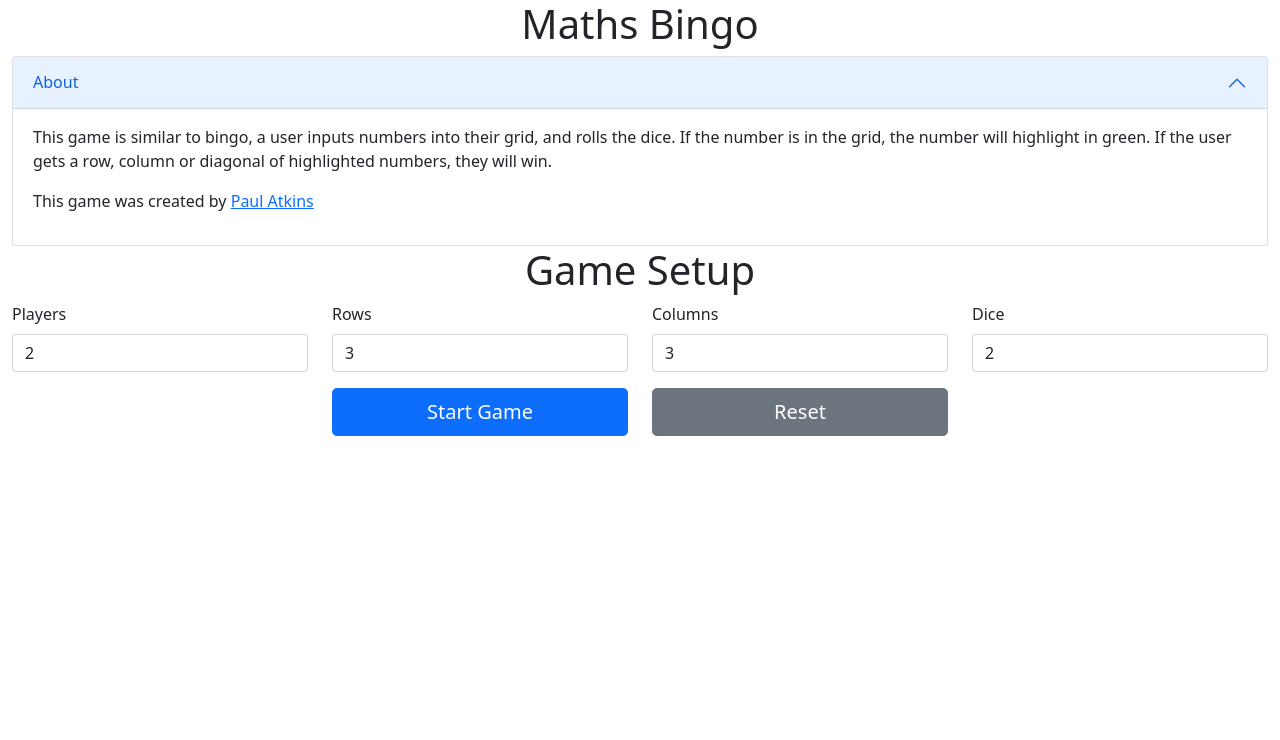
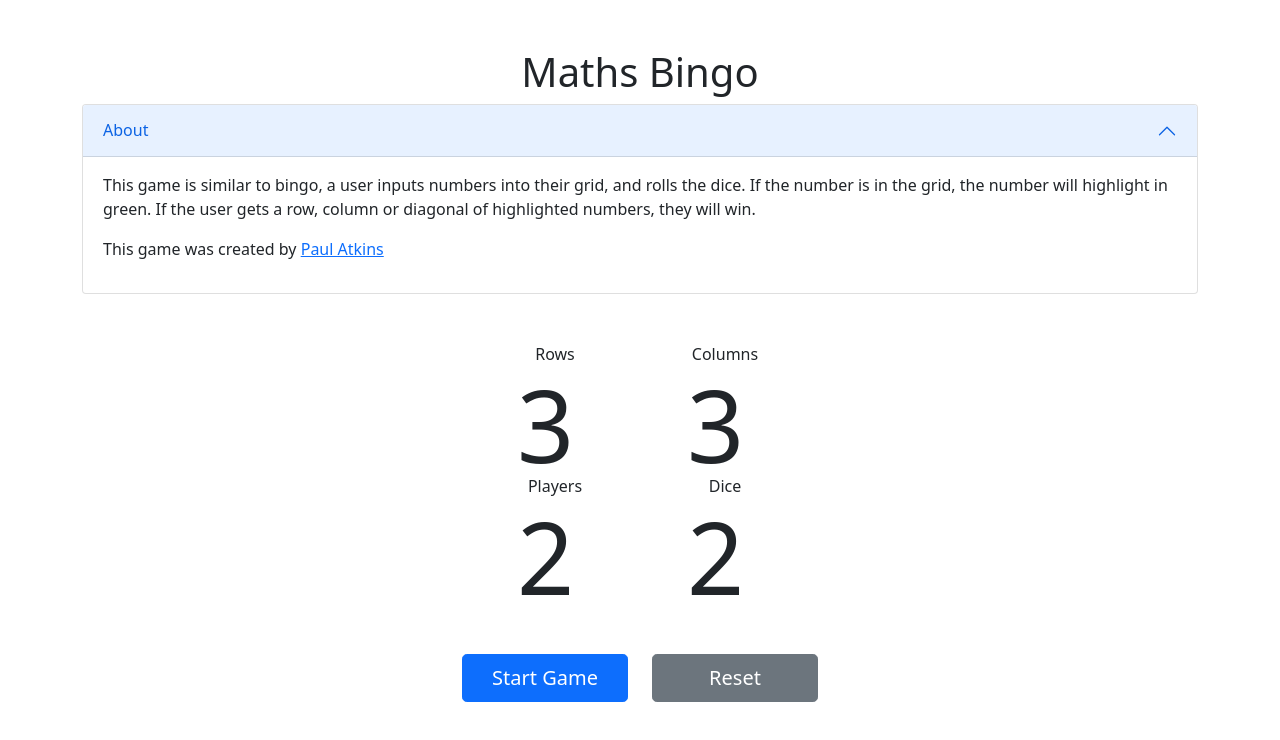
Before and after one commit to PaulAtkins88/math-bingo, a React (Create React App) app: page / in a window 1280 px wide. Shown: the top 740 px of the page. Built offline with nearby package versions, Linux system fonts and the light colour scheme.

Commit message:
Add some low hanging flare :sunglasses: git push

```diff
--- a/package.json
+++ b/package.json
@@ -11,6 +11,7 @@
     "@types/react": "^18.0.12",
     "@types/react-dom": "^18.0.5",
     "bootstrap": "^5.1.3",
+    "bootstrap-icons": "^1.8.3",
     "react": "^18.1.0",
     "react-bootstrap": "^2.4.0",
     "react-dom": "^18.1.0",
--- a/src/App.tsx
+++ b/src/App.tsx
@@ -1,9 +1,9 @@
-import 'bootstrap/dist/css/bootstrap.min.css';
-import React, { useState } from 'react';
-import About from './components/about/About';
-import { Game } from './components/game/Game';
-import GameSetup from './components/game/GameSetup';
-import GameSetupModel from './models/GameSetup.model';
+import "bootstrap/dist/css/bootstrap.min.css";
+import React, { useState } from "react";
+import About from "./components/about/About";
+import { Game } from "./components/game/Game";
+import GameSetup from "./components/game/GameSetup";
+import GameSetupModel from "./models/GameSetup.model";
 
 function App() {
   const [setupDone, setSetupDone] = useState(false);
@@ -32,8 +32,8 @@ function App() {
   };
 
   return (
-    <div className='App'>
-      <h1 style={{ textAlign: 'center' }}>Maths Bingo</h1>
+    <div className="App my-5">
+      <h1 style={{ textAlign: "center" }}>Maths Bingo</h1>
 
       {!setupDone ? (
         <>
--- a/src/components/about/About.tsx
+++ b/src/components/about/About.tsx
@@ -3,16 +3,16 @@
 // if the number is in the grid, the number will highlight in green
 // if the user gets a row, column or diagonal of highlighted numbers, they will win
 
-import React, { Accordion, Col, Container, Row } from 'react-bootstrap';
+import React, { Accordion, Col, Container, Row } from "react-bootstrap";
 
 const About = () => {
   return (
     <>
-      <Container fluid className='about-container'>
+      <Container fluid="sm" className="about-container">
         <Row>
           <Col>
-            <Accordion defaultActiveKey='0'>
-              <Accordion.Item eventKey='0'>
+            <Accordion defaultActiveKey="0">
+              <Accordion.Item eventKey="0">
                 <Accordion.Header>About</Accordion.Header>
                 <Accordion.Body>
                   <p>
@@ -24,8 +24,8 @@ const About = () => {
                   </p>
 
                   <p>
-                    This game was created by{' '}
-                    <a href='https://www.github.com/paulatkins88'>
+                    This game was created by{" "}
+                    <a href="https://www.github.com/paulatkins88">
                       Paul Atkins
                     </a>
                   </p>
--- a/src/components/game/Dice.tsx
+++ b/src/components/game/Dice.tsx
@@ -1,4 +1,18 @@
-import React, { useEffect, useState } from 'react';
+import React, { useEffect, useState } from "react";
+import { Col } from "react-bootstrap";
+import "bootstrap-icons/font/bootstrap-icons.css";
+
+const diceButton = {
+  fontSize: 75,
+  height: 120,
+  width: 120,
+  backgroundColor: "transparent",
+  backgroundRepeat: "no-repeat",
+  border: "none",
+  cursor: "pointer",
+  overflow: "hidden",
+  outline: "none",
+};
 
 interface DiceProps {
   dice: number;
@@ -33,17 +47,20 @@ export const Dice = (props: DiceProps) => {
   };
 
   return (
-    <div>
-      <button onClick={handleClick}>Roll</button>
-      {/* show all the dice */}
-      {diceValues.map((value, index) => {
-        return (
-          <p key={index}>
-            Dice {index + 1}: {value}
-          </p>
-        );
-      })}
-      <p>Total: {newValue}</p>
+    <div className="d-flex justify-content-center text-center">
+      <Col sm={5} className="d-flex m-2 justify-content-center">
+        {/* show all the dice */}
+        {diceValues.map((value, index) => {
+          return (
+            <button
+              className={`bi bi-dice-${value || 1}`}
+              style={diceButton}
+              key={index}
+              onClick={handleClick}
+            ></button>
+          );
+        })}
+      </Col>
     </div>
   );
 };
--- a/src/components/game/Game.tsx
+++ b/src/components/game/Game.tsx
@@ -1,8 +1,8 @@
-import React, { useState } from 'react';
-import { Button, Col, Container, Row } from 'react-bootstrap';
-import GameSetupModel from '../../models/GameSetup.model';
-import { Dice } from './Dice';
-import { UserGrid } from './UserGrid';
+import React, { useState } from "react";
+import { Button, Col, Container, Row } from "react-bootstrap";
+import GameSetupModel from "../../models/GameSetup.model";
+import { Dice } from "./Dice";
+import { UserGrid } from "./UserGrid";
 
 interface GameProps {
   gameSetup: GameSetupModel;
@@ -21,7 +21,7 @@ export const Game = (props: GameProps) => {
   let tabIndexCounter = 1;
   for (let i = 0; i < players; i++) {
     userGrids.push(
-      <Col key={`col-${i}`}>
+      <Col key={`col-${i}`} sm={4}>
         <UserGrid
           key={`user-grid-${i}`}
           rows={rows}
@@ -47,8 +47,8 @@ export const Game = (props: GameProps) => {
   };
 
   return (
-    <Container>
-      <Row>{userGrids}</Row>
+    <Container fluid="sm">
+      <Row className="justify-content-center">{userGrids}</Row>
       <Row>
         <Col>
           <Dice
@@ -58,8 +58,8 @@ export const Game = (props: GameProps) => {
           />
         </Col>
       </Row>
-      <Row>
-        <Col>
+      <Row className="justify-content-center">
+        <Col sm={1}>
           <Button onClick={handleReset}>Reset</Button>
         </Col>
       </Row>
--- a/src/components/game/GameSetup.tsx
+++ b/src/components/game/GameSetup.tsx
@@ -3,10 +3,18 @@
 // the number of rows and columns for each player,
 // and the number of dice to be used in the game
 // it will then pass these values to back to the app component to be used in the game component
+import React, { useState } from "react";
+import { Button, Col, Container, Form, Row } from "react-bootstrap";
+import GameSetupModel from "../../models/GameSetup.model";
 
-import React, { useState } from 'react';
-import { Button, Col, Container, Form, Row } from 'react-bootstrap';
-import GameSetupModel from '../../models/GameSetup.model';
+const inputStyle = {
+  height: "100px",
+  width: "100px",
+  fontSize: 100,
+  border: "3px",
+  display: "block",
+  margin: "0 auto",
+};
 
 interface GameSetupProps {
   gameSetup: GameSetupModel;
@@ -46,67 +54,71 @@ const GameSetup = (props: GameSetupProps) => {
   };
 
   return (
-    <Container fluid>
-      <Row>
-        <Col>
-          <h1 className='text-center'>Game Setup</h1>
-        </Col>
-      </Row>
-      <Form onSubmit={handleFormSubmit}>
-        <Row className='mb-3'>
-          <Form.Group as={Col} controlId='players'>
+    <Container fluid="sm">
+      <Form className="" onSubmit={handleFormSubmit}>
+        <Row className="justify-content-center m-5">
+          <Form.Group
+            as={Col}
+            xs={4}
+            sm={2}
+            controlId="rows"
+            className="text-center"
+          >
+            <Form.Label>Rows</Form.Label>
+            <Form.Control
+              style={inputStyle}
+              type="number"
+              value={rows}
+              onChange={(e) => setRows(Number(e.target.value))}
+              placeholder="Number of Rows"
+            />
             <Form.Label>Players</Form.Label>
             <Form.Control
-              type='number'
+              style={inputStyle}
+              type="number"
               value={players}
               onChange={(e) => setPlayers(Number(e.target.value))}
-              placeholder='Number of Players'
+              placeholder="Number of Players"
             />
           </Form.Group>
-
-          <Form.Group as={Col} controlId='rows'>
-            <Form.Label>Rows</Form.Label>
-            <Form.Control
-              type='number'
-              value={rows}
-              onChange={(e) => setRows(Number(e.target.value))}
-              placeholder='Number of Rows'
-            />
-          </Form.Group>
-
-          <Form.Group as={Col} controlId='cols'>
+          <Form.Group
+            as={Col}
+            xs={4}
+            sm={2}
+            controlId="cols"
+            className="text-center"
+          >
             <Form.Label>Columns</Form.Label>
             <Form.Control
-              type='number'
+              style={inputStyle}
+              type="number"
               value={cols}
               onChange={(e) => setCols(Number(e.target.value))}
-              placeholder='Number of Columns'
+              placeholder="Number of Columns"
             />
-          </Form.Group>
-
-          <Form.Group as={Col} controlId='dice'>
             <Form.Label>Dice</Form.Label>
             <Form.Control
-              type='number'
+              style={inputStyle}
+              type="number"
               value={dice}
               onChange={(e) => setDice(Number(e.target.value))}
-              placeholder='Number of Dice'
+              placeholder="Number of Dice"
             />
           </Form.Group>
         </Row>
         {/* Start game button and reset button centered on page with even spacing */}
-        <Row className='justify-content-center'>
-          <Col xs={12} sm={6} md={4} lg={3}>
-            <Button type='submit' className='w-100' variant='primary' size='lg'>
+        <Row className="justify-content-center">
+          <Col xs={6} sm={4} md={3} lg={2}>
+            <Button type="submit" className="w-100" variant="primary" size="lg">
               Start Game
             </Button>
           </Col>
-          <Col xs={12} sm={6} md={4} lg={3}>
+          <Col xs={6} sm={4} md={3} lg={2}>
             <Button
-              type='button'
-              className='w-100'
-              variant='secondary'
-              size='lg'
+              type="button"
+              className="w-100"
+              variant="secondary"
+              size="lg"
               onClick={handleReset}
             >
               Reset
--- a/src/components/game/GridCell.tsx
+++ b/src/components/game/GridCell.tsx
@@ -1,4 +1,4 @@
-import React, { useEffect, useRef, useState } from 'react';
+import React, { useEffect, useRef, useState } from "react";
 
 // an editable grid cell for placing a number in a grid
 export interface GridCellProps {
@@ -47,7 +47,7 @@ export const GridCell = (props: GridCellProps) => {
   };
 
   const handleKeyDown = (e: React.KeyboardEvent<HTMLInputElement>) => {
-    if (e.key === 'Enter' || e.key === 'Escape' || e.key === 'Tab') {
+    if (e.key === "Enter" || e.key === "Escape" || e.key === "Tab") {
       setEditing(false);
     }
   };
@@ -63,17 +63,18 @@ export const GridCell = (props: GridCellProps) => {
         onClick={handleClick}
         tabIndex={tabIndex}
         onFocus={handleClick}
+        style={{ height: 100, width: 100, fontSize: 50, textAlign: "center" }}
       >
         {editing ? (
           <input
             ref={cellInput}
             id={`input-${cellKey}`}
-            type='number'
+            type="number"
             onChange={handleChange}
             value={value}
             onBlur={handleBlur}
             onKeyDown={handleKeyDown}
-            style={{ width: '100%', textAlign: 'center' }}
+            style={{ width: "100%", textAlign: "center" }}
             min={totalDice}
             max={totalDice * 6}
           />
@@ -83,11 +84,11 @@ export const GridCell = (props: GridCellProps) => {
             onClick={handleClick}
             onBlur={handleBlur}
             style={{
-              width: '100%',
-              textAlign: 'center',
-              cursor: 'hand',
-              justifyItems: 'center',
-              backgroundColor: highlighted ? '#ffc0cb' : '#ffffff',
+              width: "100%",
+              textAlign: "center",
+              cursor: "hand",
+              justifyItems: "center",
+              backgroundColor: highlighted ? "#ffc0cb" : "#ffffff",
             }}
           >
             {value}
--- a/src/components/game/UserGrid.tsx
+++ b/src/components/game/UserGrid.tsx
@@ -1,6 +1,6 @@
-import React, { ReactElement, useEffect, useState } from 'react';
-import { Table } from 'react-bootstrap';
-import { GridCell, GridCellProps } from './GridCell';
+import React, { ReactElement, useEffect, useState } from "react";
+import { Table } from "react-bootstrap";
+import { GridCell, GridCellProps } from "./GridCell";
 
 interface UserGridProps {
   rows: number;
@@ -31,7 +31,7 @@ export const UserGrid = (props: UserGridProps) => {
   const [highlighted, setHighlighted] = useState<boolean[][]>([]);
 
   const handleHighlight = (highlight: boolean, position: string) => {
-    const [row, col] = position.split('-').map(Number);
+    const [row, col] = position.split("-").map(Number);
     highlighted[row][col] = highlight;
     setHighlighted([...highlighted]);
   };
@@ -79,6 +79,7 @@ export const UserGrid = (props: UserGridProps) => {
       }
     }
     setGrid(grid);
+
     setHighlighted(highlighted);
   };
 
@@ -146,8 +147,13 @@ export const UserGrid = (props: UserGridProps) => {
 
   return (
     <>
-      <h2>{props.heading}</h2>
-      <Table striped bordered hover key={`table-${player}`}>
+      <h2 className="mt-5 text-center">{props.heading}</h2>
+      <Table
+        bordered
+        hover
+        key={`table-${player}`}
+        className="mb-2 border border-5"
+      >
         <tbody>
           {grid.map((row, i) => (
             <tr key={`row-${i}`}>
--- a/src/index.css
+++ b/src/index.css
@@ -5,9 +5,14 @@ body {
     sans-serif;
   -webkit-font-smoothing: antialiased;
   -moz-osx-font-smoothing: grayscale;
+
 }
 
 code {
   font-family: source-code-pro, Menlo, Monaco, Consolas, 'Courier New',
     monospace;
 }
+
+.bg-grey {
+  background-color:rgb(160, 160, 160);
+}
```
Also changed, not shown: 1 other file (tests, documents, lock files or other folders).
